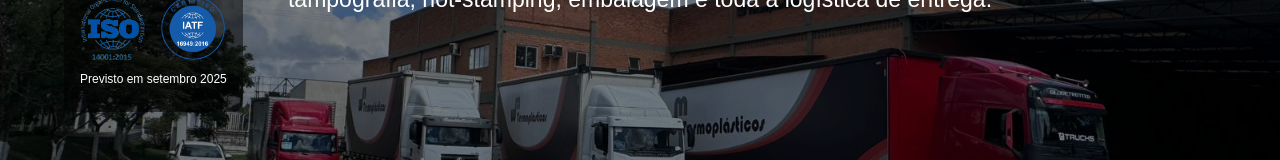
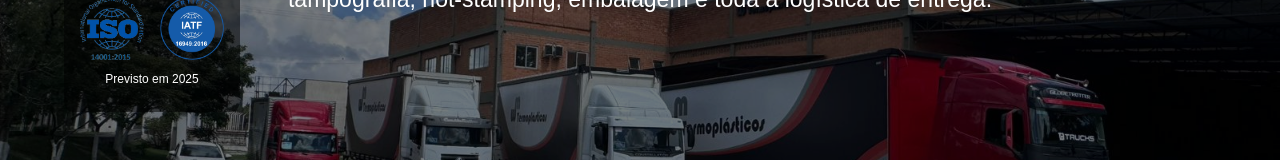
Before and after one commit to Luiz-Malanczyn/WM-Website, a Vue app: page / in a window 1280 px wide. Shown: the part 301-461 px from the top of the page. Built offline with nearby package versions, Linux system fonts and the light colour scheme.

Commit message:
Update expected date in home section to 2025

```diff
--- a/src/components/HomeSection/HomeSection.vue
+++ b/src/components/HomeSection/HomeSection.vue
@@ -15,7 +15,7 @@
           <img :src="iso14001Logo" alt="ISO 14001" class="iso-logo">
           <img :src="iatfLogo" alt="IATF" class="iso-logo">
         </div>
-        <p>Previsto em setembro 2025</p>
+        <p>Previsto em 2025</p>
       </div>
       <div class="title-container">
         <h1 v-html="title.replace('\n', '<br>')"></h1>
```
